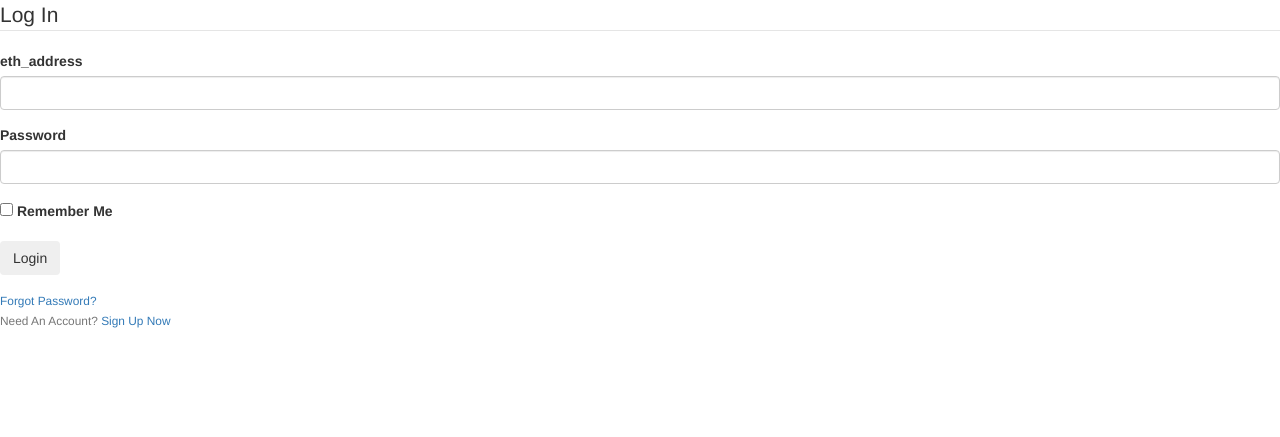
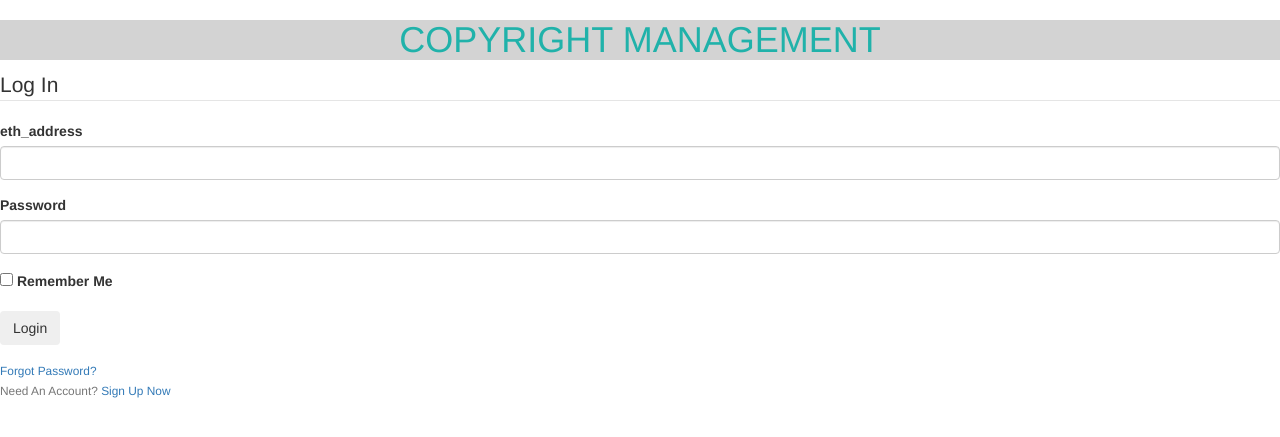
Before and after one commit to prashanthar2000/Copyright_Management_System_blockchain, a Flask app: page /login in a window 1280 px wide. Shown: the top 437 px of the page. Run offline with Flask 2, Linux system fonts and the light colour scheme; parts of the project's set-up code (start-up, migrations or seed data) failed here and were passed over; some libraries are stand-ins or nearby versions.

Commit message:
Update base.html

```diff
--- a/backend/templates/base.html
+++ b/backend/templates/base.html
@@ -4,6 +4,15 @@
 <head>
     <meta charset="UTF-8">
     <link rel="stylesheet" href="{{ url_for('static', filename='main_css.css') }}">
+    <link rel="stylesheet" href="https://maxcdn.bootstrapcdn.com/bootstrap/3.3.7/css/bootstrap.min.css"
+    integrity="sha384-BVYiiSIFeK1dGmJRAkycuHAHRg32OmUcww7on3RYdg4Va+PmSTsz/K68vbdEjh4u" crossorigin="anonymous">
+    <!-- Optional theme -->
+    <link rel="stylesheet" href="https://maxcdn.bootstrapcdn.com/bootstrap/3.3.7/css/bootstrap-theme.min.css"
+    integrity="sha384-rHyoN1iRsVXV4nD0JutlnGaslCJuC7uwjduW9SVrLvRYooPp2bWYgmgJQIXwl/Sp" crossorigin="anonymous">
+    <!-- Latest compiled and minified JavaScript -->
+    <script src="https://maxcdn.bootstrapcdn.com/bootstrap/3.3.7/js/bootstrap.min.js"
+    integrity="sha384-Tc5IQib027qvyjSMfHjOMaLkfuWVxZxUPnCJA7l2mCWNIpG9mGCD8wGNIcPD7Txa"
+    crossorigin="anonymous"></script>
 
 
 
@@ -12,6 +21,10 @@
 
 <body>
     <!-- message flash -->
+    <div class = "index_wrapper">
+        <h1>Copyright Management</h1>
+    </div>
+
 
     {% with messages = get_flashed_messages(with_categories=true) %}
     {% if messages %}
```
